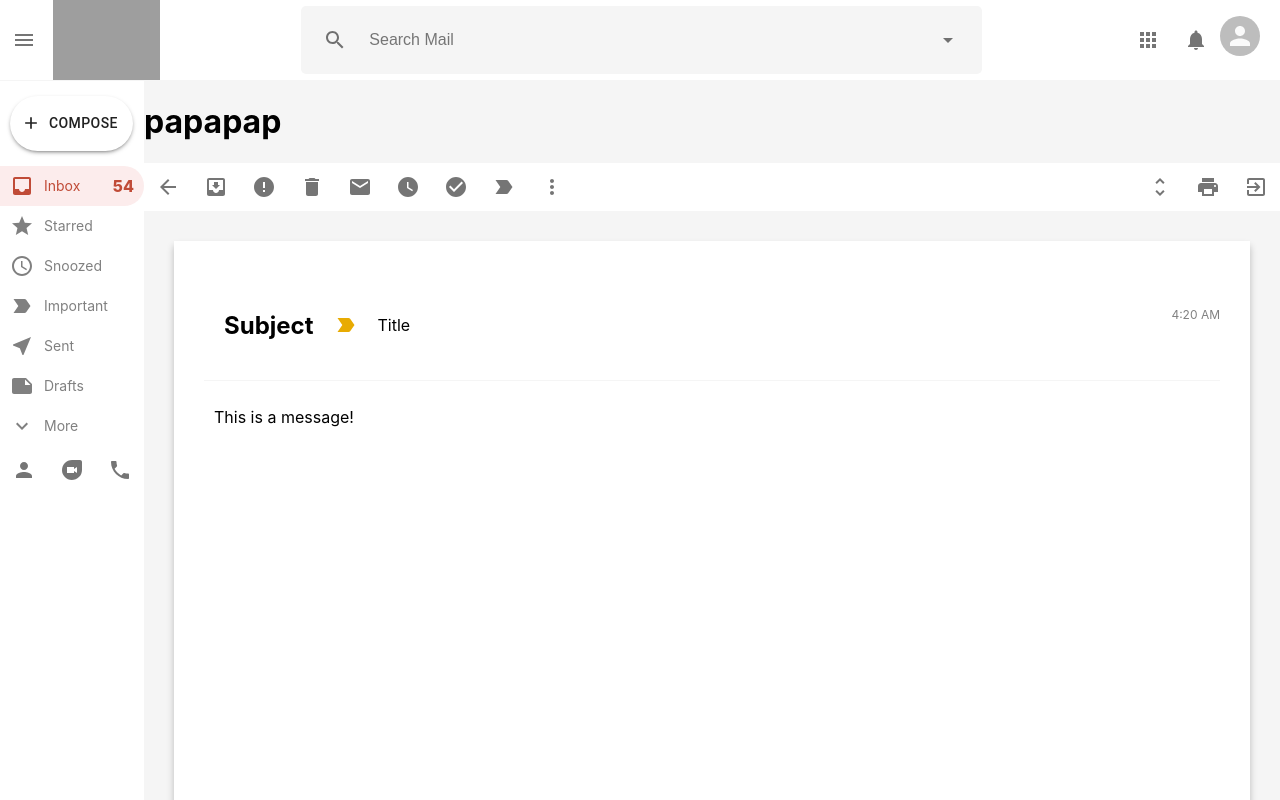
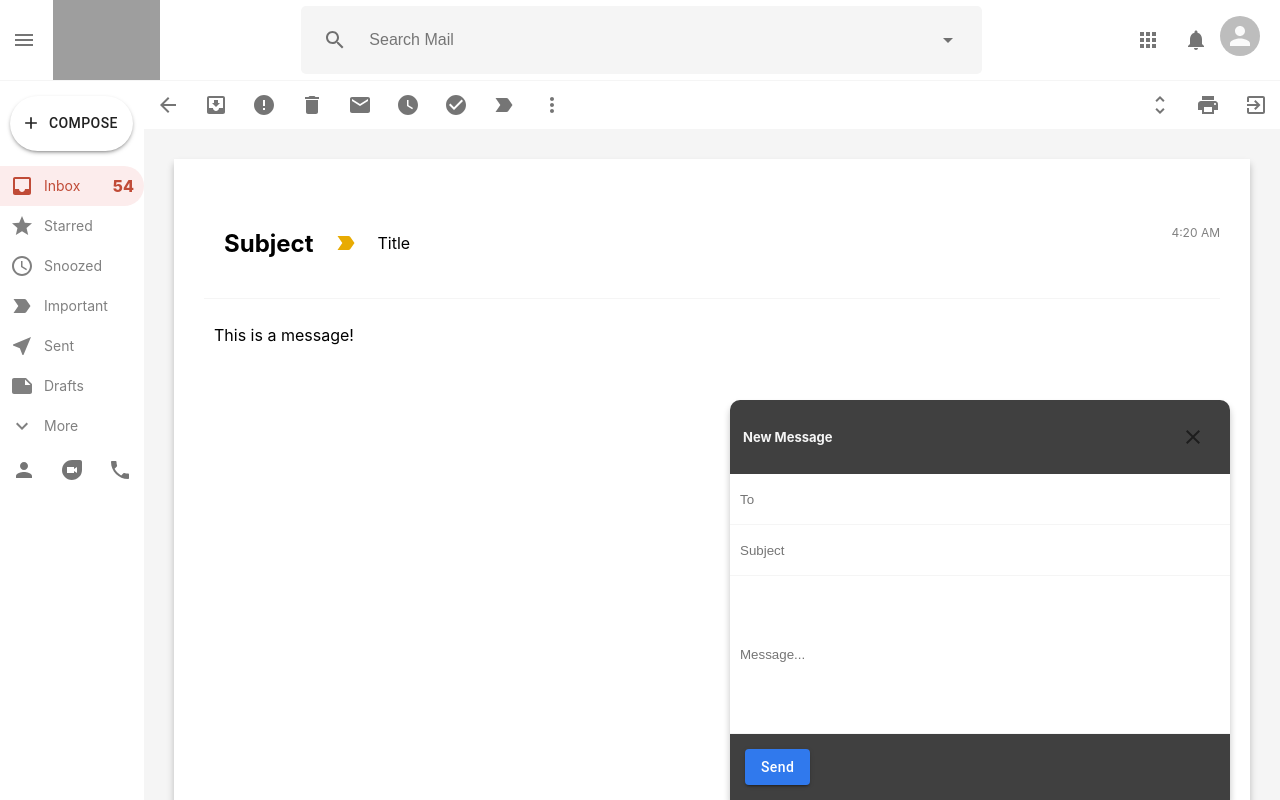
Before and after one commit to VedanthB/gmail-react-clone, a React (Create React App) app in the folder gmail-clone/: page /mail in a window 1280 px wide. Shown: the top 800 px of the page. Built offline with nearby package versions, Linux system fonts and the light colour scheme; grey boxes are pictures that could not be loaded.

Commit message:
ADD: Send mail function

```diff
--- a/gmail-clone/package.json
+++ b/gmail-clone/package.json
@@ -11,6 +11,7 @@
     "@testing-library/user-event": "^7.2.1",
     "react": "^17.0.2",
     "react-dom": "^17.0.2",
+    "react-hook-form": "^6.15.5",
     "react-redux": "^7.2.3",
     "react-router-dom": "^5.2.0",
     "react-scripts": "4.0.3"
--- a/gmail-clone/src/App.js
+++ b/gmail-clone/src/App.js
@@ -5,9 +5,14 @@
 import Mail from './Mail';
 import EmailList from './EmailList';
 import { BrowserRouter as Router, Switch,  Route} from "react-router-dom";
+import SendMail from './SendMail';
+import { selectSendMessageIsOpen } from './features/mailSlice';
+import {useSelector}  from 'react-redux';
 
 
 function App() {
+  const sendMessageIsOpen = useSelector(selectSendMessageIsOpen);
+
   return (
     <Router>
        <div className="app">
@@ -28,7 +33,7 @@
 
             </Switch>
           </div>
-
+          <SendMail />
        </div>
      </Router>
   );
--- a/gmail-clone/src/Mail.js
+++ b/gmail-clone/src/Mail.js
@@ -21,7 +21,6 @@
 
      return (
          <div className='mail' >
-             <h1>papapap</h1>
              <div className='mail__tools' >
                  <div className='mail__toolsLeft' >
 
--- /dev/null
+++ b/gmail-clone/src/SendMail.css
@@ -0,0 +1,63 @@
+.sendMail {
+    position: absolute;
+    bottom: 0px;
+    right: 50px;
+    background-color: #404040;
+    width: 40%;
+    height: 50%;
+    max-width: 500px;
+    border-top-right-radius: 10px;
+    border-top-left-radius: 10px;
+    display: flex;
+    flex-direction: column;
+    border: 1px solid whilesmoke;
+    box-shadow: 0px 5px 7px 0px rgba(0, 0, 0, 0.24);
+}
+
+.sendMail__header {
+    padding: 13px;
+    display: flex;
+    justify-content: space-between;
+    align-items: center;
+    color: gray;
+}
+
+.sendMail__header > h3 {
+    color: whitesmoke;
+    font-size: 13px;
+}
+
+.sendMail__send {
+    background-color: #3079ed !important;
+    text-transform: capitalize !important;
+    margin: 15px  !important;
+}
+
+.sendMail__close  {
+    cursor: pointer;
+}
+
+.sendMail > form {
+    display: flex;
+    flex: 1;
+    flex-direction: column;
+}
+
+.sendMail > form > input {
+    height: 30px;
+    padding: 10px;
+    border: none;
+    border-bottom: 1px solid whitesmoke;
+    outline: none;
+}
+
+.sendMail__message {
+    flex: 1;
+}
+
+.sendMail__error {
+    background-color: white;
+    color: red;
+    text-align: right;
+    padding: 10px;
+}
--- /dev/null
+++ b/gmail-clone/src/SendMail.js
@@ -0,0 +1,73 @@
+import React from 'react'
+ import './SendMail.css'
+ import CloseIcon from '@material-ui/icons/Close';
+ import Button from '@material-ui/core/Button';
+ import IconButton from '@material-ui/core/IconButton';
+ import { useForm } from "react-hook-form";
+ import { closeSendMessage } from './features/mailSlice';
+ import { useDispatch } from 'react-redux';
+
+
+
+ function SendMail() {
+     const { register, handleSubmit, watch, errors } = useForm();
+
+     const onSubmit = (formData) => {
+         console.log(formData)
+     };
+
+     const dispatch = useDispatch()
+
+
+     return (
+         <div className='sendMail' >
+             <div className='sendMail__header' >
+                 <h3>New Message</h3>
+                 <IconButton>
+                     <CloseIcon
+                      onClick={() => dispatch(closeSendMessage())}
+                      className='sendMail__close'
+                      />
+                 </IconButton>
+             </div>
+
+             <form  onSubmit={handleSubmit(onSubmit)} >
+                 <input
+                  name='to'
+                  placeholder='To'
+                  type='text'
+                  ref={register({required: true})}
+                  />
+                   {errors.to && <p className='sendMail__error' >To field is required!</p>}
+                 <input
+                  name='subject'
+                  placeholder='Subject'
+                  type='text'
+                  ref={register({required: true})}
+                  />
+                   {errors.subject && <p className='sendMail__error' >Subject field is required!</p>}
+                 <input
+                  name='message'
+                  placeholder='Message...'
+                  type='text'
+                  className='sendMail__message'
+                  ref={register({required: true})}
+                  />
+                   {errors.message && <p className='sendMail__error' >Message field is required!</p>}
+
+                 <div className='sendMail__options' >
+                     <Button
+                      className='sendMail__send'
+                      variant='contained'
+                      color='primary'
+                      type='submit'
+                      >
+                          Send
+                    </Button>
+                 </div>
+             </form>
+         </div>
+     )
+ }
+
+ export default SendMail
--- a/gmail-clone/src/app/store.js
+++ b/gmail-clone/src/app/store.js
@@ -1,8 +1,8 @@
 import { configureStore } from '@reduxjs/toolkit';
-import counterReducer from '../features/counterSlice';
+import mailReducer from '../features/mailSlice';
 
 export default configureStore({
   reducer: {
-    counter: counterReducer,
+    mail: mailReducer,
   },
 });
--- a/gmail-clone/src/features/counterSlice.js
+++ /dev/null
@@ -1,42 +0,0 @@
-import { createSlice } from '@reduxjs/toolkit';
-
-export const counterSlice = createSlice({
-  name: 'counter',
-  initialState: {
-    value: 0,
-  },
-  reducers: {
-    increment: state => {
-      // Redux Toolkit allows us to write "mutating" logic in reducers. It
-      // doesn't actually mutate the state because it uses the Immer library,
-      // which detects changes to a "draft state" and produces a brand new
-      // immutable state based off those changes
-      state.value += 1;
-    },
-    decrement: state => {
-      state.value -= 1;
-    },
-    incrementByAmount: (state, action) => {
-      state.value += action.payload;
-    },
-  },
-});
-
-export const { increment, decrement, incrementByAmount } = counterSlice.actions;
-
-// The function below is called a thunk and allows us to perform async logic. It
-// can be dispatched like a regular action: `dispatch(incrementAsync(10))`. This
-// will call the thunk with the `dispatch` function as the first argument. Async
-// code can then be executed and other actions can be dispatched
-export const incrementAsync = amount => dispatch => {
-  setTimeout(() => {
-    dispatch(incrementByAmount(amount));
-  }, 1000);
-};
-
-// The function below is called a selector and allows us to select a value from
-// the state. Selectors can also be defined inline where they're used instead of
-// in the slice file. For example: `useSelector((state) => state.counter.value)`
-export const selectCount = state => state.counter.value;
-
-export default counterSlice.reducer;
--- /dev/null
+++ b/gmail-clone/src/features/mailSlice.js
@@ -0,0 +1,23 @@
+import { createSlice } from '@reduxjs/toolkit';
+
+ export const mailSlice = createSlice({
+   name: 'mail',
+   initialState: {
+     sendMessageIsOpen: false,
+   },
+   sendMail: {
+     openSendMessage: (state) => {
+
+       state.sendMessageIsOpen = true;
+     },
+     closeSendMessage: (state) => {
+       state.sendMessageIsOpen = false;
+     }
+   },
+ });
+
+ export const { openSendMessage, closeSendMessage } = mailSlice.actions;
+
+ export const selectSendMessageIsOpen = (state) => state.mail.sendMessageIsOpen;
+
+ export default mailSlice.reducer;
```
Also changed, not shown: 1 other file (tests, documents, lock files or other folders).
